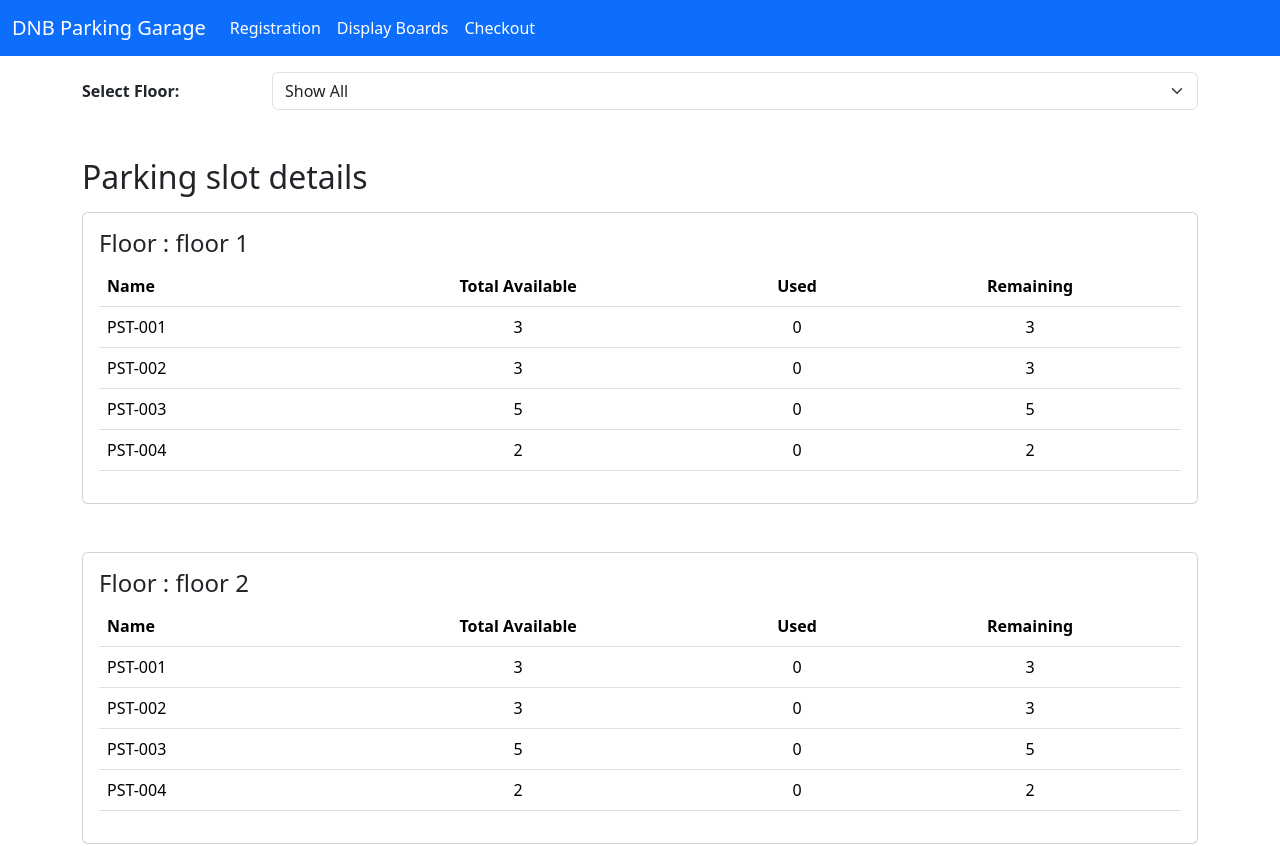
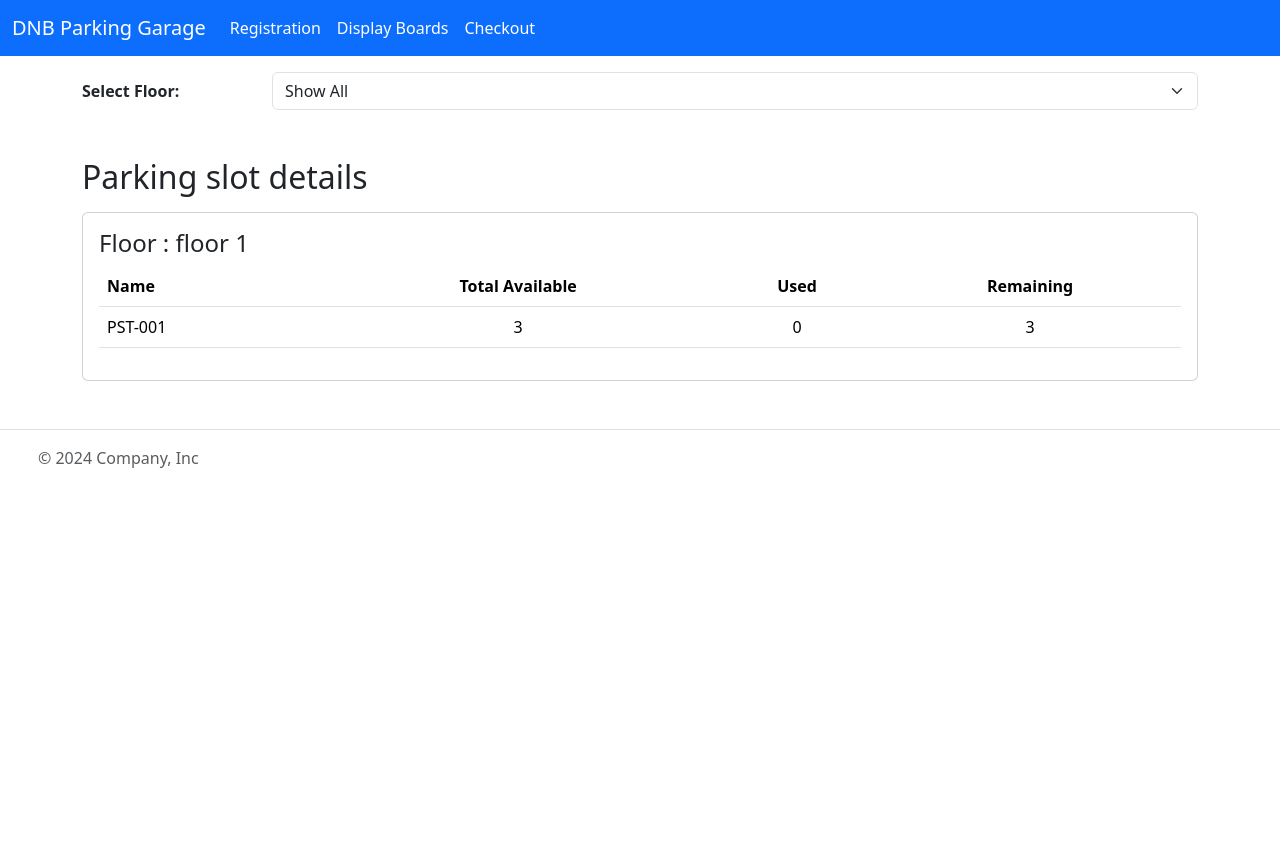
Before and after one commit to DeviSureshl/parking-garage, an Angular app: page /display-boards in a window 1280 px wide. Shown: the top 846 px of the page. After the commit the page ends 800 px from the top, so only its background shows below. Built offline with nearby package versions, Linux system fonts and the light colour scheme.

Commit message:
Parking capacity service created, integrated parking full logic in registration and display board

```diff
--- a/src/app/display-boards/display-boards.component.html
+++ b/src/app/display-boards/display-boards.component.html
@@ -17,16 +17,8 @@
 </div>
 <div>
   <div *ngIf="totalRemainingSlots === 0">
-    <h3>Display Board</h3>
-    <div class="card mb-5">
-      <div class="card-body">
-        <div class="card-header">Parking Full</div>
-        <div class="card-body">
-          <p class="card-text">
-            Sorry, Currently no parking slots are available!!.
-          </p>
-        </div>
-      </div>
+    <div class="alert alert-warning" role="alert">
+      Sorry, Currently no parking slots are available!!.
     </div>
   </div>
 
--- a/src/app/display-boards/display-boards.component.ts
+++ b/src/app/display-boards/display-boards.component.ts
@@ -1,7 +1,6 @@
 import { Component, OnInit } from '@angular/core';
-import { floorCapacityMap } from '../services/data';
-import { IRegistration } from '../services/interface';
-import { ParkingRegistrationService } from '../services/parking-registration/parking-registration.service';
+import { IFloorCapacity } from '../services/interface';
+import { ParkingCapacityService } from '../services/parking-capacity/parking-capacity.service';
 
 @Component({
   selector: 'app-display-boards',
@@ -9,41 +8,23 @@ import { ParkingRegistrationService } from '../services/parking-registration/par
   styleUrls: ['./display-boards.component.scss'],
 })
 export class DisplayBoardsComponent implements OnInit {
-  floors = floorCapacityMap;
+  floors: IFloorCapacity[] = [];
   selectedFloor = '';
   displayFloors: any[] = [];
   totalRemainingSlots = 0;
 
   ngOnInit(): void {
-    this.calculateRemainingParkingCapacity();
+    this.floors = this.parkingCapacityService.getFloorParkingCapacity();
+    this.totalRemainingSlots =
+      this.parkingCapacityService.getRemainingParkingSlotsAvailable();
+    this.onFloorSelect();
   }
 
-  customerSelection: IRegistration[] = [];
-
-  constructor(private parkingRegistrationService: ParkingRegistrationService) {
-    this.customerSelection = this.parkingRegistrationService.getRegistrations();
-  }
+  constructor(private parkingCapacityService: ParkingCapacityService) {}
 
   onFloorSelect() {
     this.displayFloors = this.selectedFloor
       ? this.floors.filter((floor) => floor.id === this.selectedFloor)
       : this.floors;
   }
-
-  calculateRemainingParkingCapacity() {
-    this.floors.forEach((floor) => {
-      const floorVehicles = this.customerSelection.filter(
-        (node) => node.floor === floor.id
-      );
-      floor.parkingSlots.forEach((slot) => {
-        const slotVehiclesCount = floorVehicles.filter(
-          (node) => node.parkingSlotType === slot.slotId
-        ).length;
-        slot.used = slotVehiclesCount;
-        slot.remaining = slot.count - slot.used;
-        this.totalRemainingSlots += slot.remaining;
-      });
-    });
-    this.onFloorSelect();
-  }
 }
--- a/src/app/parking-registration/parking-registration.component.html
+++ b/src/app/parking-registration/parking-registration.component.html
@@ -1,3 +1,6 @@
+<div class="alert alert-warning" role="alert" *ngIf="totalRemainingSlots === 0">
+  Sorry, All parking slots are full. Currently no parking slots are available!!.
+</div>
 <form [formGroup]="registrationForm" (submit)="OnSubmit()">
   <div class="mb-3 row">
     <label for="staticEmail" class="col-md-4 col-lg-2 col-form-label"
@@ -12,7 +15,11 @@
       >Vehicle type:</label
     >
     <div class="col-md-8 col-lg-10">
-      <select formControlName="parkingSlotType" class="form-select" (change)="onParkingSlotSelected()">
+      <select
+        formControlName="parkingSlotType"
+        class="form-select"
+        (change)="onParkingSlotSelected()"
+      >
         <option *ngFor="let type of parkingSlotTypes" [ngValue]="type.id">
           {{ type.name }}
         </option>
--- a/src/app/services/data.ts
+++ b/src/app/services/data.ts
@@ -33,105 +33,105 @@ export const floorCapacityMap: IFloorCapacity[] = [
         remaining: 3,
         used: 0,
       },
-      {
-        slotId: 'PST-002',
-        count: 3,
-        remaining: 3,
-        used: 0,
-      },
-      {
-        slotId: 'PST-003',
-        count: 5,
-        remaining: 5,
-        used: 0,
-      },
-      {
-        slotId: 'PST-004',
-        count: 2,
-        remaining: 2,
-        used: 0,
-      },
+      // {
+      //   slotId: 'PST-002',
+      //   count: 3,
+      //   remaining: 3,
+      //   used: 0,
+      // },
+      // {
+      //   slotId: 'PST-003',
+      //   count: 5,
+      //   remaining: 5,
+      //   used: 0,
+      // },
+      // {
+      //   slotId: 'PST-004',
+      //   count: 2,
+      //   remaining: 2,
+      //   used: 0,
+      // },
     ],
   },
-  {
-    id: 'FLR-002',
-    name: 'floor 2',
-    parkingSlots: [
-      {
-        slotId: 'PST-001',
-        count: 3,
-        remaining: 3,
-        used: 0,
-      },
-      {
-        slotId: 'PST-002',
-        count: 3,
-        remaining: 3,
-        used: 0,
-      },{
-        slotId: 'PST-003',
-        count: 5,
-        remaining: 5,
-        used: 0,
-      },
-      {
-        slotId: 'PST-004',
-        count: 2,
-        remaining: 2,
-        used: 0,
-      },
-    ],
-  },
-  {
-    id: 'FLR-003',
-    name: 'floor 3',
-    parkingSlots: [
-      {
-        slotId: 'PST-001',
-        count: 3,
-        remaining: 3,
-        used: 0,
-      },
-      {
-        slotId: 'PST-002',
-        count: 3,
-        remaining: 3,
-        used: 0,
-      },{
-        slotId: 'PST-003',
-        count: 5,
-        remaining: 5,
-        used: 0,
-      },
-      {
-        slotId: 'PST-004',
-        count: 2,
-        remaining: 2,
-        used: 0,
-      },
-    ],
-  },
-  {
-    id: 'FLR-004',
-    name: 'floor 4',
-    parkingSlots: [
-      {
-        slotId: 'PST-001',
-        count: 5,
-        remaining: 5,
-        used: 0,
-      },
-      {
-        slotId: 'PST-002',
-        count: 5,
-        remaining: 5,
-        used: 0,
-      },{
-        slotId: 'PST-003',
-        count: 5,
-        remaining: 5,
-        used: 0,
-      },
-    ],
-  },
+  // {
+  //   id: 'FLR-002',
+  //   name: 'floor 2',
+  //   parkingSlots: [
+  //     {
+  //       slotId: 'PST-001',
+  //       count: 3,
+  //       remaining: 3,
+  //       used: 0,
+  //     },
+  //     {
+  //       slotId: 'PST-002',
+  //       count: 3,
+  //       remaining: 3,
+  //       used: 0,
+  //     },{
+  //       slotId: 'PST-003',
+  //       count: 5,
+  //       remaining: 5,
+  //       used: 0,
+  //     },
+  //     {
+  //       slotId: 'PST-004',
+  //       count: 2,
+  //       remaining: 2,
+  //       used: 0,
+  //     },
+  //   ],
+  // },
+  // {
+  //   id: 'FLR-003',
+  //   name: 'floor 3',
+  //   parkingSlots: [
+  //     {
+  //       slotId: 'PST-001',
+  //       count: 3,
+  //       remaining: 3,
+  //       used: 0,
+  //     },
+  //     {
+  //       slotId: 'PST-002',
+  //       count: 3,
+  //       remaining: 3,
+  //       used: 0,
+  //     },{
+  //       slotId: 'PST-003',
+  //       count: 5,
+  //       remaining: 5,
+  //       used: 0,
+  //     },
+  //     {
+  //       slotId: 'PST-004',
+  //       count: 2,
+  //       remaining: 2,
+  //       used: 0,
+  //     },
+  //   ],
+  // },
+  // {
+  //   id: 'FLR-004',
+  //   name: 'floor 4',
+  //   parkingSlots: [
+  //     {
+  //       slotId: 'PST-001',
+  //       count: 5,
+  //       remaining: 5,
+  //       used: 0,
+  //     },
+  //     {
+  //       slotId: 'PST-002',
+  //       count: 5,
+  //       remaining: 5,
+  //       used: 0,
+  //     },{
+  //       slotId: 'PST-003',
+  //       count: 5,
+  //       remaining: 5,
+  //       used: 0,
+  //     },
+  //   ],
+  // },
 ];
--- /dev/null
+++ b/src/app/services/parking-capacity/parking-capacity.service.ts
@@ -0,0 +1,50 @@
+import { Injectable } from '@angular/core';
+import { IFloorCapacity, IRegistration } from '../interface';
+import { ParkingRegistrationService } from '../parking-registration/parking-registration.service';
+import { floorCapacityMap } from '../data';
+
+@Injectable({
+  providedIn: 'root',
+})
+export class ParkingCapacityService {
+  floorParkingCapacity: IFloorCapacity[] = [];
+  customerParkingDetails: IRegistration[] = [];
+
+  constructor(private parkingRegistrationService: ParkingRegistrationService) {
+    this.floorParkingCapacity = floorCapacityMap;
+    this.customerParkingDetails =
+      this.parkingRegistrationService.getRegistrations();
+    this.updateRemainingParkingCapacity();
+  }
+
+  getFloorParkingCapacity() {
+    return this.floorParkingCapacity;
+  }
+
+  updateRemainingParkingCapacity() {
+    this.customerParkingDetails =
+      this.parkingRegistrationService.getRegistrations();
+    this.floorParkingCapacity.forEach((floor) => {
+      const floorVehicles = this.customerParkingDetails.filter(
+        (node) => node.floor === floor.id
+      );
+      floor.parkingSlots.forEach((slot) => {
+        const slotVehiclesCount = floorVehicles.filter(
+          (node) => node.parkingSlotType === slot.slotId
+        ).length;
+        slot.used = slotVehiclesCount;
+        slot.remaining = slot.count - slot.used;
+      });
+    });
+  }
+
+  getRemainingParkingSlotsAvailable() {
+    let remainingCount = 0;
+    this.floorParkingCapacity.forEach((floor) => {
+      floor.parkingSlots.forEach((slot) => {
+        remainingCount += slot.remaining;
+      });
+    });
+    return remainingCount;
+  }
+}
```
Also changed, not shown: src/app/parking-registration/parking-registration.component.ts (+21 -25 lines), 1 other file (tests, documents, lock files or other folders).
